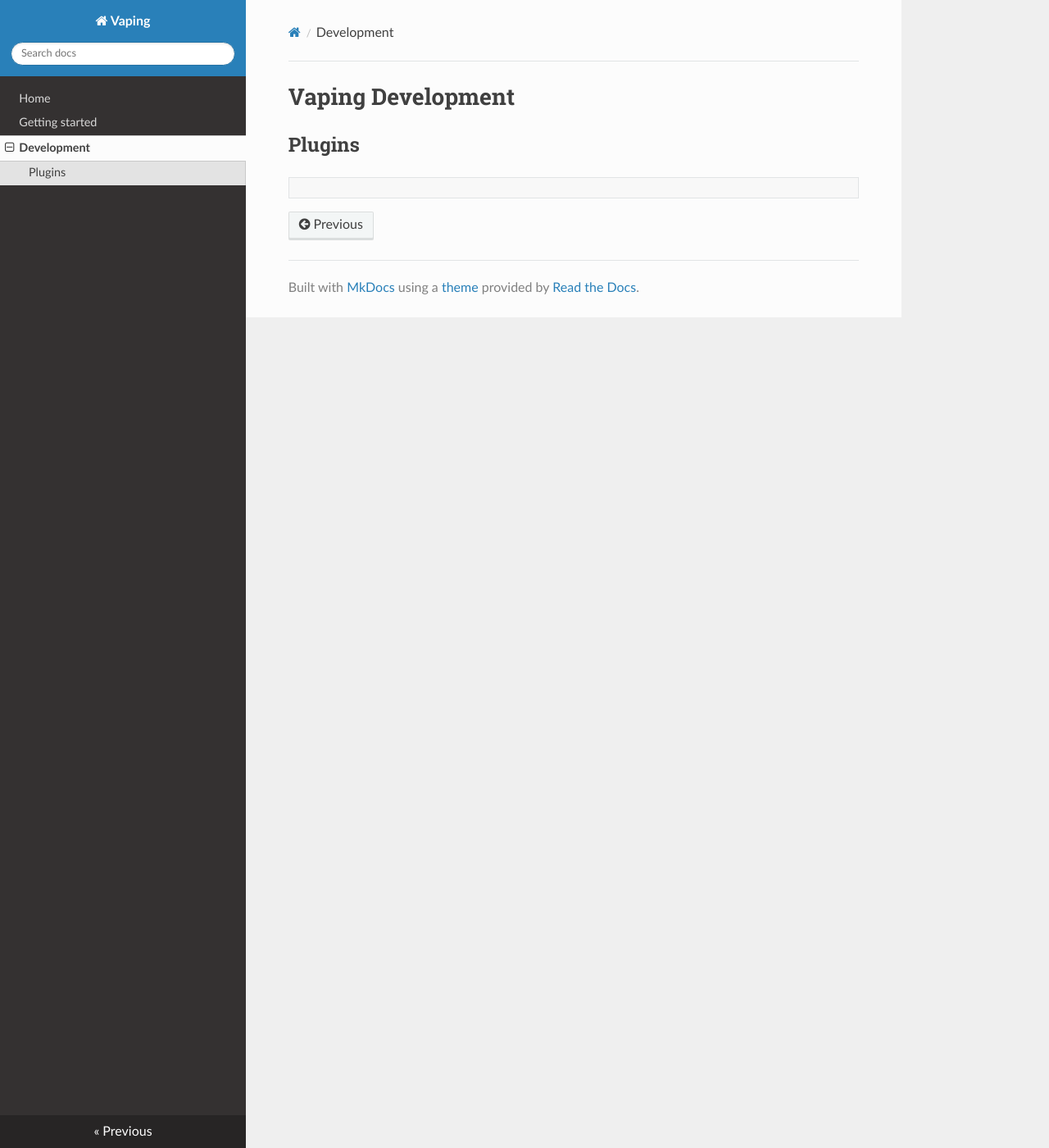
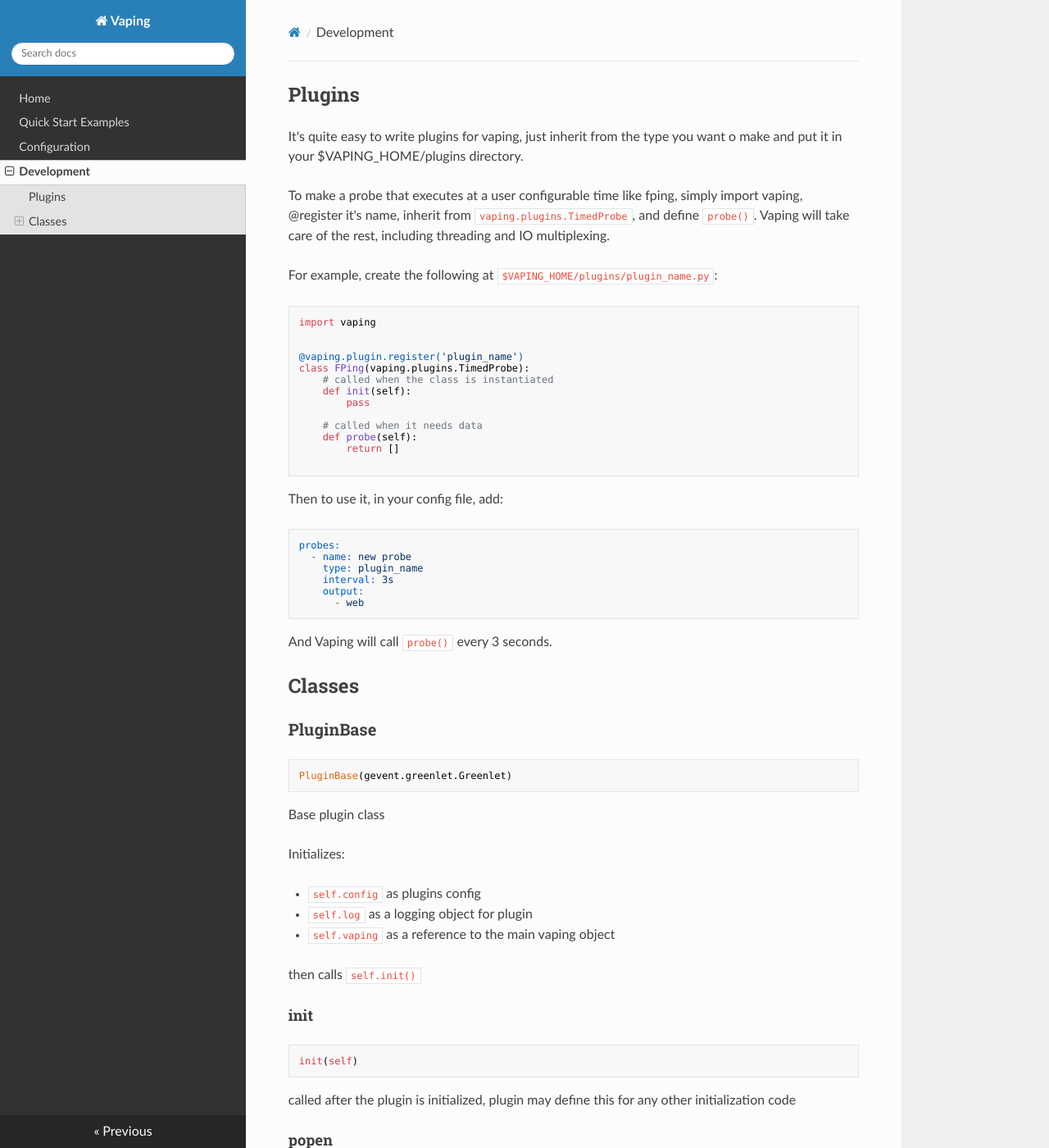
Before and after one commit to 20c/vaping, an MkDocs documentation site: the page built from docs/dev.md, in a window 1280 px wide and 1400 px high. Shown: the whole window at 82% size. Built offline with MkDocs 1.6.1, drawn with Linux system fonts in a browser that asks for light colours; nearby versions of some CDN libraries; old or Windows-style settings are respelled for this version of MkDocs; some of the changed text lies outside the part shown.

Commit message:
more docs

````diff
--- a/docs/dev.md
+++ b/docs/dev.md
@@ -1,7 +1,127 @@
 
-# Vaping Development
+#
+
 
 ## Plugins
 
-```python
+It's quite easy to write plugins for vaping, just inherit from the type you
+want o make and put it in your $VAPING_HOME/plugins directory.
+
+To make a probe that executes at a user configurable time like fping, simply
+import vaping, @register it's name, inherit from `vaping.plugins.TimedProbe`,
+and define `probe()`. Vaping will take care of the rest, including threading
+and IO multiplexing.
+
+For example, create the following at `$VAPING_HOME/plugins/plugin_name.py`:
+
+```py
+import vaping
+
+
+@vaping.plugin.register('plugin_name')
+class FPing(vaping.plugins.TimedProbe):
+    # called when the class is instantiated
+    def init(self):
+        pass
+
+    # called when it needs data
+    def probe(self):
+        return []
+
 ```
+
+Then to use it, in your config file, add:
+
+```yaml
+probes:
+  - name: new probe
+    type: plugin_name
+    interval: 3s
+    output:
+      - web
+```
+
+And Vaping will call `probe()` every 3 seconds.
+
+
+## Classes
+
+### PluginBase
+
+```
+PluginBase(gevent.greenlet.Greenlet)
+```
+
+Base plugin class
+
+Initializes:
+
+- `self.config` as plugins config
+- `self.log` as a logging object for plugin
+- `self.vaping` as a reference to the main vaping object
+
+then calls `self.init()`
+
+#### init
+
+```
+init(self)
+```
+
+called after the plugin is initialized, plugin may define this for any
+other initialization code
+
+#### popen
+
+```
+popen(self, args, **kwargs)
+```
+
+creates a subprocess with passed args
+
+
+### ProbeBase
+
+```
+ProbeBase(vaping.plugins.PluginBase)
+```
+
+Base class for probe plugin, used for getting data
+
+expects method probe() to be defined
+
+#### probe
+
+```
+probe(self)
+```
+
+probe for data, return a list of dicts
+
+
+### TimedProbe
+
+```
+TimedProbe(vaping.plugins.ProbeBase)
+```
+
+Probe class that calls probe every config defined interval
+
+
+### EmitBase
+
+```
+EmitBase(vaping.plugins.PluginBase)
+```
+
+Base class for emit plugins, used for sending data
+
+expects method probe() to be defined
+
+#### emit
+
+```
+emit(self, data)
+```
+
+accept data to emit
--- a/mkdocs.yml
+++ b/mkdocs.yml
@@ -5,7 +5,8 @@
 
 pages:
   - Home: 'index.md'
-  - Getting started: start.md
+  - Quick Start Examples: quickstart.md
+  - Configuration: config.md
   - Development: dev.md
 
 markdown_extensions:
````
Also changed, not shown: README.md (+52 -0 lines), docs/quickstart.md (added, +42 -0 lines), docs/start.md (deleted, +0 -24 lines), docs/img/standalone_dns-detail.png (added), docs/img/standalone_dns.png (added), 2 other files.
